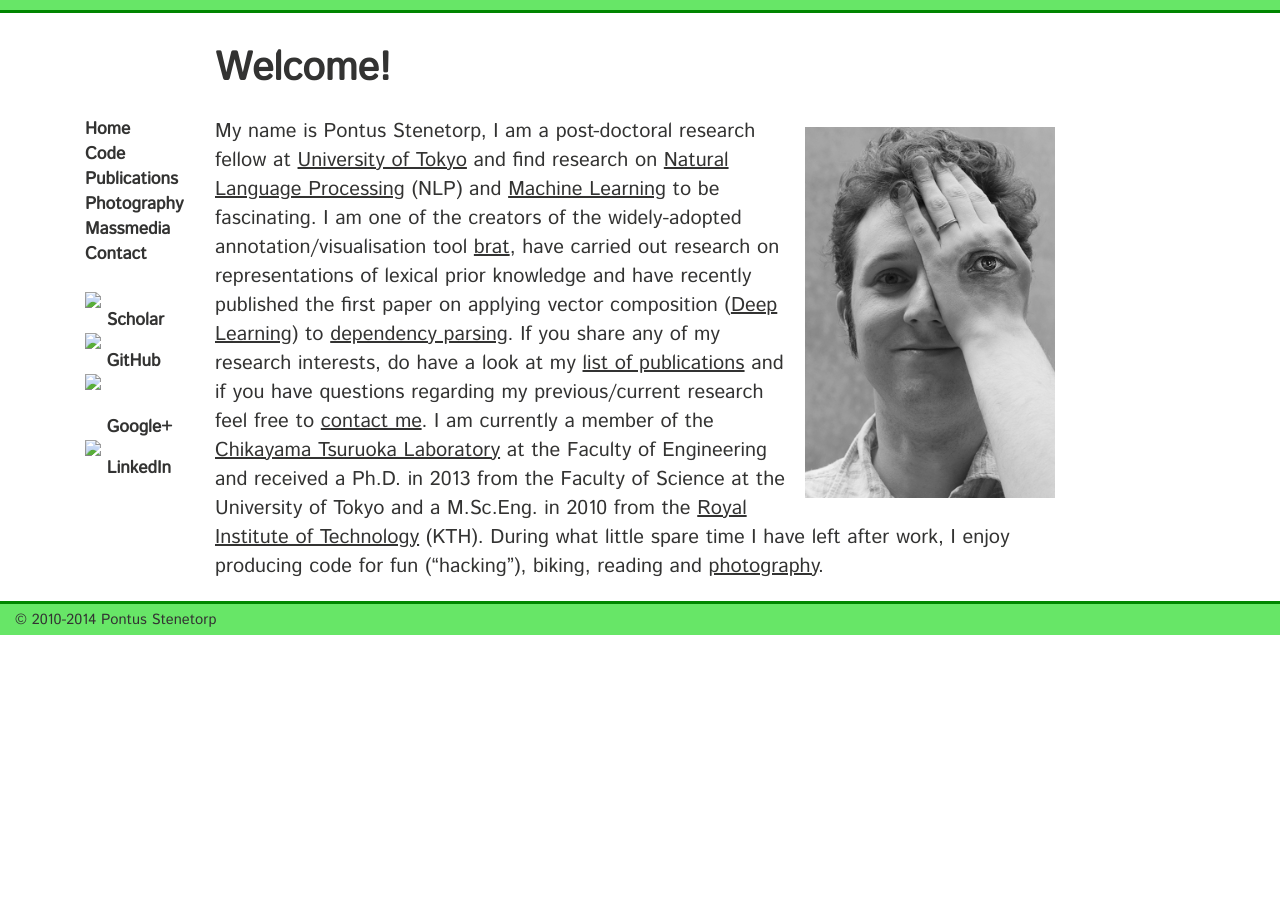
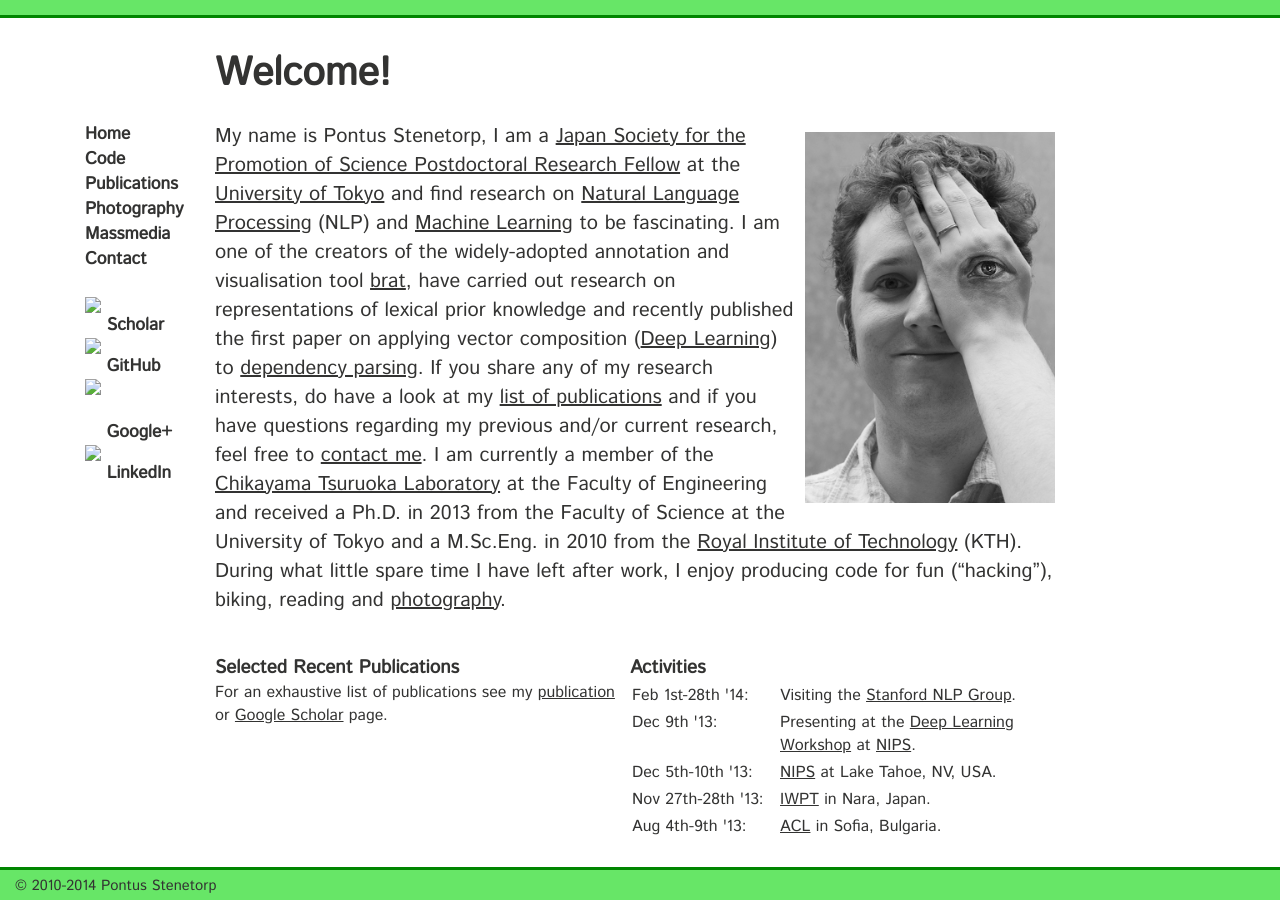
Before and after one commit to gbouchar/ninjin.github.io, a Jekyll site: the page built from index.md, in a window 1280 px wide. Built offline with Jekyll 4.4.1, drawn with Linux system fonts in a browser that asks for light colours; some web fonts are replaced; Markdown is read by kramdown in place of the engine named in the settings.

Commit message:
Now displaying recent activities

```diff
--- /dev/null
+++ b/_layouts/index.html
@@ -0,0 +1,68 @@
+---
+layout: base
+---
+
+{{ content }}
+
+<div>
+    <div id="selected_pubs">
+        <h3>
+            Selected Recent Publications
+        </h3>
+
+        <div>
+            For an exhaustive list of publications see my
+            <a href="/publications.html">
+                publication
+            </a>
+            or
+            <a href="http://scholar.google.com/citations?user=5t495QgAAAAJ">
+                Google Scholar</a>
+            page.
+        </div>
+    </div>
+    <div id="activities">
+        <h3>
+            Activities
+        </h3>
+
+        <!-- Note: We don't handle events that spans different years. -->
+        {% assign num_acts = 0 %}
+        <table id="activity_tbl">
+            {% for post in site.posts %}
+                {% if post.type == 'activity' %}
+                    {% capture num_acts %}{{ num_acts | plus: 1 }}{% endcapture %}
+
+                    {% if num_acts <= '5' %}
+                        <tr>
+                            <td id="activity_date">
+                                {% capture date %}{{ post.date | date: '%b ~%dth' }}{% endcapture %}
+                                {% if post.end %}
+                                    {% capture date %}{{ date }}-{% endcapture %}
+
+                                    {% capture start_month %}{{ post.date | date: '%b' }}{% endcapture %}
+                                    {% capture end_month %}{{ post.end | date: '%b' }}{% endcapture %}
+
+                                    {% if start_month != end_month %}
+                                        {% capture date %}{{ date }}{{ end_month }} {% endcapture %}
+                                    {% endif %}
+
+                                    {% capture date %}{{ date }}{{ post.end | date: '~%dth' }}{% endcapture %}
+                                {% endif %}
+
+                                {% capture date %}{{ date }} {{ post.date | date: "'%y:" }}{% endcapture %}
+
+                                <!-- Date ordinal adapted from: https://gist.github.com/rickydazla/5668017 -->
+                                {{ date | replace: '~0', '' | replace: '~', '' | replace: '1th', '1st' | replace: '2th', '2nd' | replace: '3th', '3rd' | replace: '11st', '11th' | replace: '12nd', '12th' | replace: '13rd', '13th' }}
+                            </td>
+
+                            <td id="activity_descr">
+                                {{ post.content | replace: "<p>", "" | replace: "</p>", "" }}
+                            </td>
+                        </tr>
+                    {% endif %}
+                {% endif %}
+            {% endfor %}
+        </table>
+    </div>
+</div>
--- a/index.md
+++ b/index.md
@@ -1,24 +1,26 @@
 ---
-layout:         base
-title:          Welcome!
-cmeta:          "Homepage of your run-of-the-mill post-doctoral researcher in
-                Natural Language Processing (NLP)."
+layout: index
+title:  Welcome!
+cmeta:  "Homepage of your run-of-the-mill post-doctoral researcher
+        in Natural Language Processing (NLP)."
 ---
 
-<img id="portrait" src="img/pontus_stenetorp_eye-painting_-_2013-05-25.jpg" alt="Pontus covering his left eye with an eye painted on the back of his hand"/>
+<img id="portrait" src="img/pontus_stenetorp_eye-painting_-_2013-05-25.jpg"
+    alt="Pontus Stenetorp covering his left eye with an eye painted on the back of his hand"/>
 
-My name is Pontus Stenetorp, I am a post-doctoral research fellow at
-[University of Tokyo][todai] and find research on
+My name is Pontus Stenetorp, I am a [Japan Society for the Promotion of
+Science Postdoctoral Research Fellow][jsps] at
+the [University of Tokyo][todai] and find research on
 [Natural Language Processing][nlp] (NLP) and [Machine Learning][ml] to be
 fascinating.
-I am one of the creators of the widely-adopted annotation/visualisation tool
+I am one of the creators of the widely-adopted annotation and visualisation tool
 [brat][brat], have carried out research on representations of lexical prior
-knowledge and have recently published the first paper on applying
+knowledge and recently published the first paper on applying
 vector composition
 ([Deep Learning][deep]) to [dependency parsing][dep].
 If you share any of my research interests, do have a look at
 my [list of publications][pubs] and if you have questions regarding
-my previous/current research feel free to [contact me][contact].
+my previous and/or current research, feel free to [contact me][contact].
 I am currently a member of the [Chikayama Tsuruoka Laboratory][tsuru]
 at the Faculty of Engineering and received a Ph.D. in 2013
 from the Faculty of Science at the University of Tokyo and
--- a/style.css
+++ b/style.css
@@ -40,10 +40,12 @@ a {
 }
 
 #hdr {
+    height:         5px;
     border-bottom:  3px solid #008500;
 }
 
 #ftr {
+    height:         20px;
     border-top:     3px solid #008500;
     clear:          both;
     font-size:      11pt;
@@ -57,6 +59,8 @@ a {
 /* The center div, holding the sidebars and the content. */
 #ctr {
     width:      1110px;
+    /* calc may be experimental, but it looks fine without it too. */
+    height:     calc(100% - 51px);
     margin:     0px auto;
 }
 
@@ -101,6 +105,7 @@ a {
     text-decoration:    none;
 }
 
+/* Specifics for the index page. */
 #portrait {
     max-width:  250px;
     display:    inline;
@@ -108,6 +113,35 @@ a {
     margin:     10px;
 }
 
+#selected_pubs, #activities {
+    float:      left;
+    width:      405px;
+    font-size:  medium;
+}
+
+#selected_pubs {
+    margin-right:   5px;
+}
+
+#activities {
+    margin-left:   5px;
+}
+
+#selected_pubs h3, #activities h3 {
+    margin-bottom: 0px;
+}
+
+#activity_date, #activity_descr {
+    vertical-align: top;
+}
+
+#activity_date {
+    width:          9em;
+    padding-left:   0px;
+    text-align:     justify;
+}
+
+/* TODO: MOVE UPWARDS! */
 img.favicon {
     max-width:  16px;
     max-height: 16px;
```
Also changed, not shown: other parts of index.md (+12 -11 lines), _posts/2013-06-09-NAACL.md (added, +8 -0 lines), _posts/2013-06-15-NLP-ML_Symposium.md (added, +7 -0 lines), _posts/2013-06-16-WDLASL.md (added, +8 -0 lines), _posts/2013-08-04-ACL.md (added, +8 -0 lines), _posts/2013-11-27-IWPT.md (added, +8 -0 lines), _posts/2013-12-05-NIPS.md (added, +8 -0 lines), _posts/2013-12-09-DL.md (added, +8 -0 lines), _posts/2014-02-01-Stanford.md (added, +8 -0 lines).
